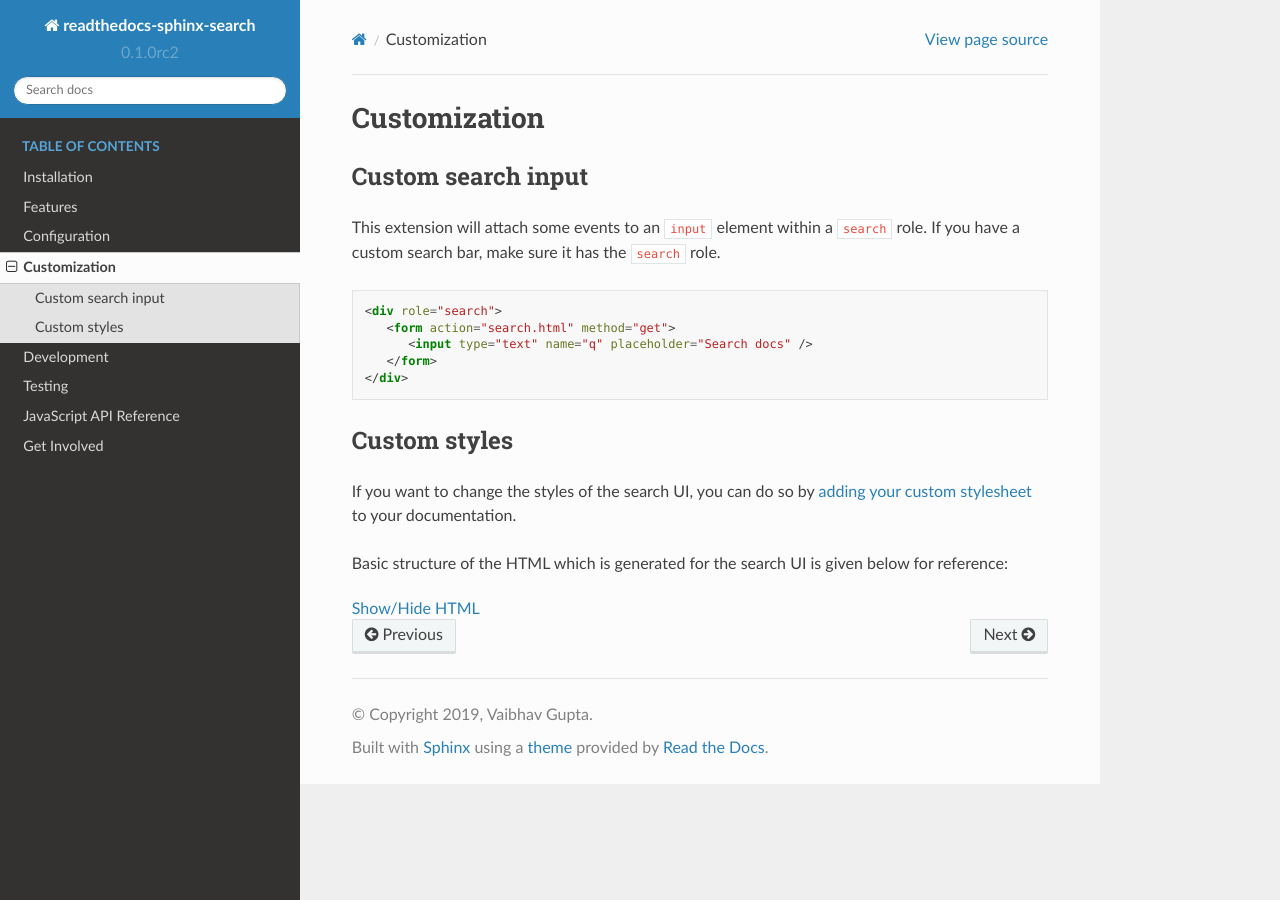
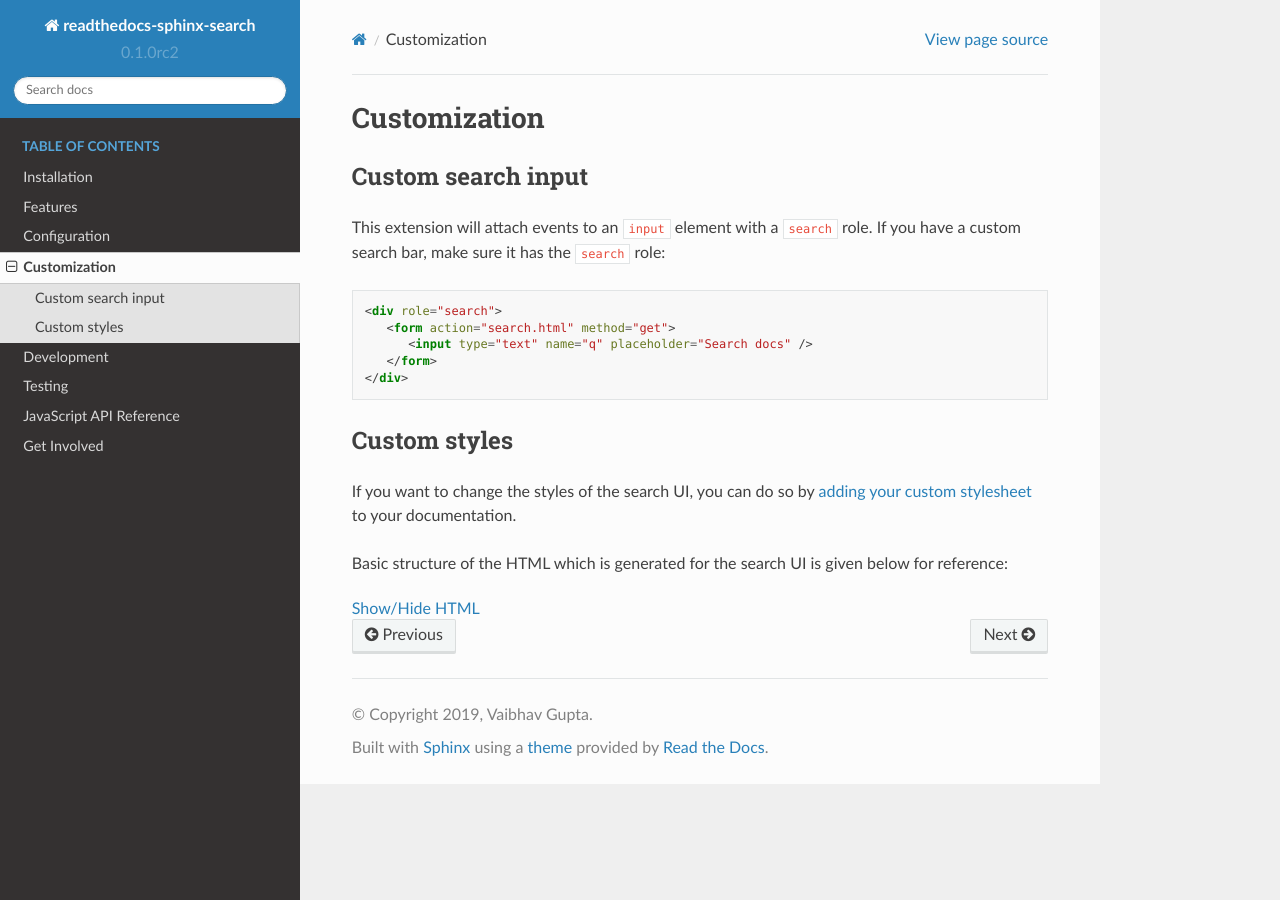
Before and after one commit to readthedocs/readthedocs-sphinx-search, a Sphinx documentation site: the page built from docs/customization.rst, in a window 1280 px wide. Built offline with Sphinx 7.4.7 and the Read the Docs theme 2.0.0, drawn with Linux system fonts in a browser that asks for light colours.

Commit message:
Apply suggestions from code review
Co-authored-by: Eric Holscher <25510+ericholscher@users.noreply.github.com>

```diff
--- a/docs/customization.rst
+++ b/docs/customization.rst
@@ -4,8 +4,8 @@ Customization
 Custom search input
 -------------------
 
-This extension will attach some events to an ``input`` element within a ``search`` role.
-If you have a custom search bar, make sure it has the ``search`` role.
+This extension will attach events to an ``input`` element with a ``search`` role.
+If you have a custom search bar, make sure it has the ``search`` role:
 
 .. code-block:: html
 
```
